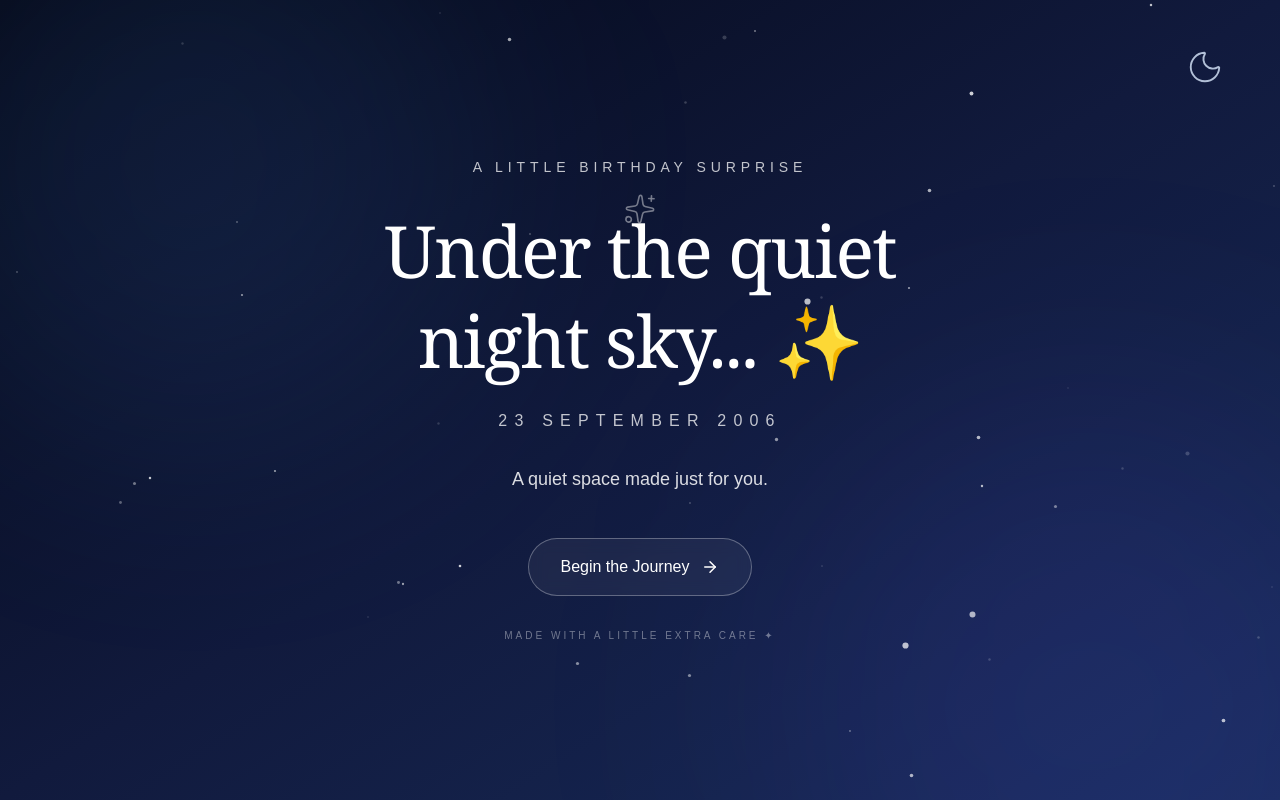
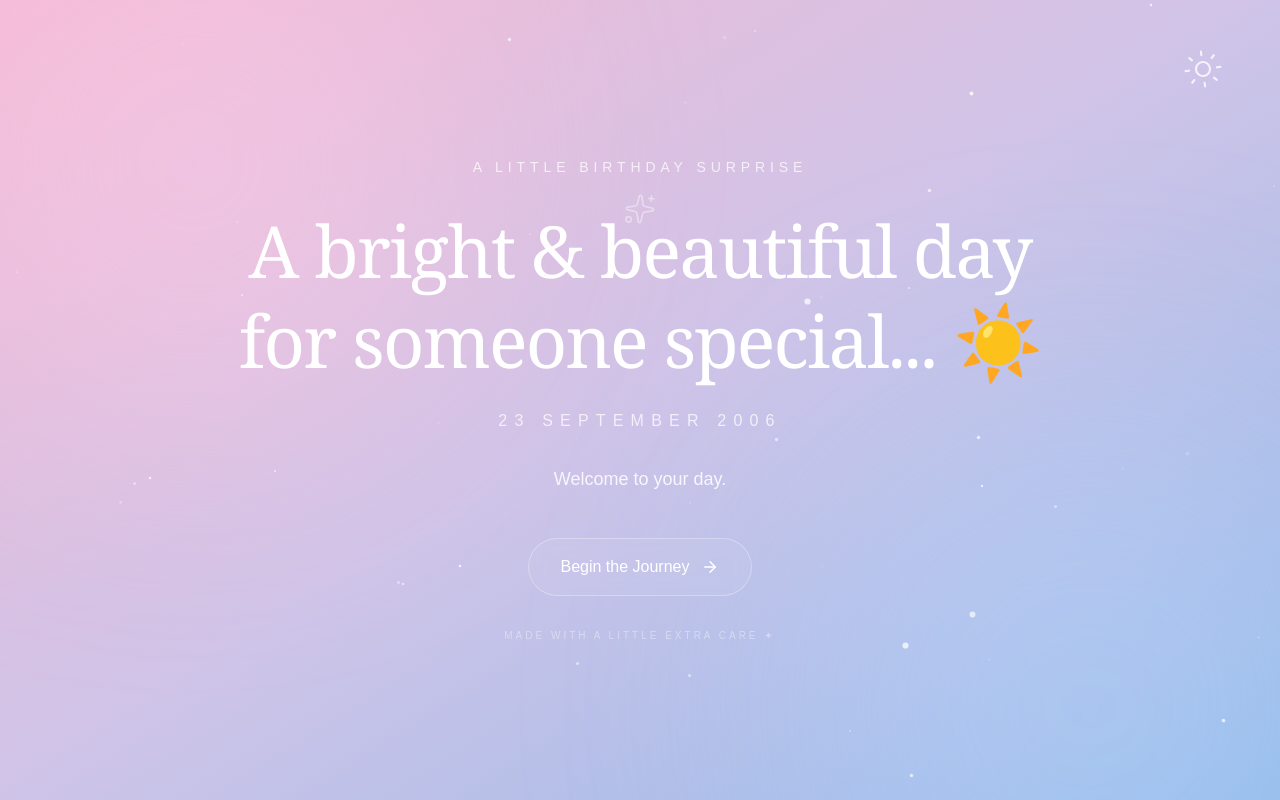
Before and after one commit to purnasri1123/purna-birthday, a Next.js app: page / in a window 1280 px wide. Built offline with nearby package versions, Linux system fonts and the light colour scheme.

Commit message:
Update TimeTheme.tsx

```diff
--- a/app/components/TimeTheme.tsx
+++ b/app/components/TimeTheme.tsx
@@ -10,7 +10,7 @@ export function useTimeMode() {
   const [mode, setMode] = useState<TimeMode | null>(null);
 
   useEffect(() => {
-    const hour = 24//new Date().getHours();
+    const hour = new Date().getHours();
 
     if (hour >= 5 && hour < 18) {
       setMode("morning");
```
